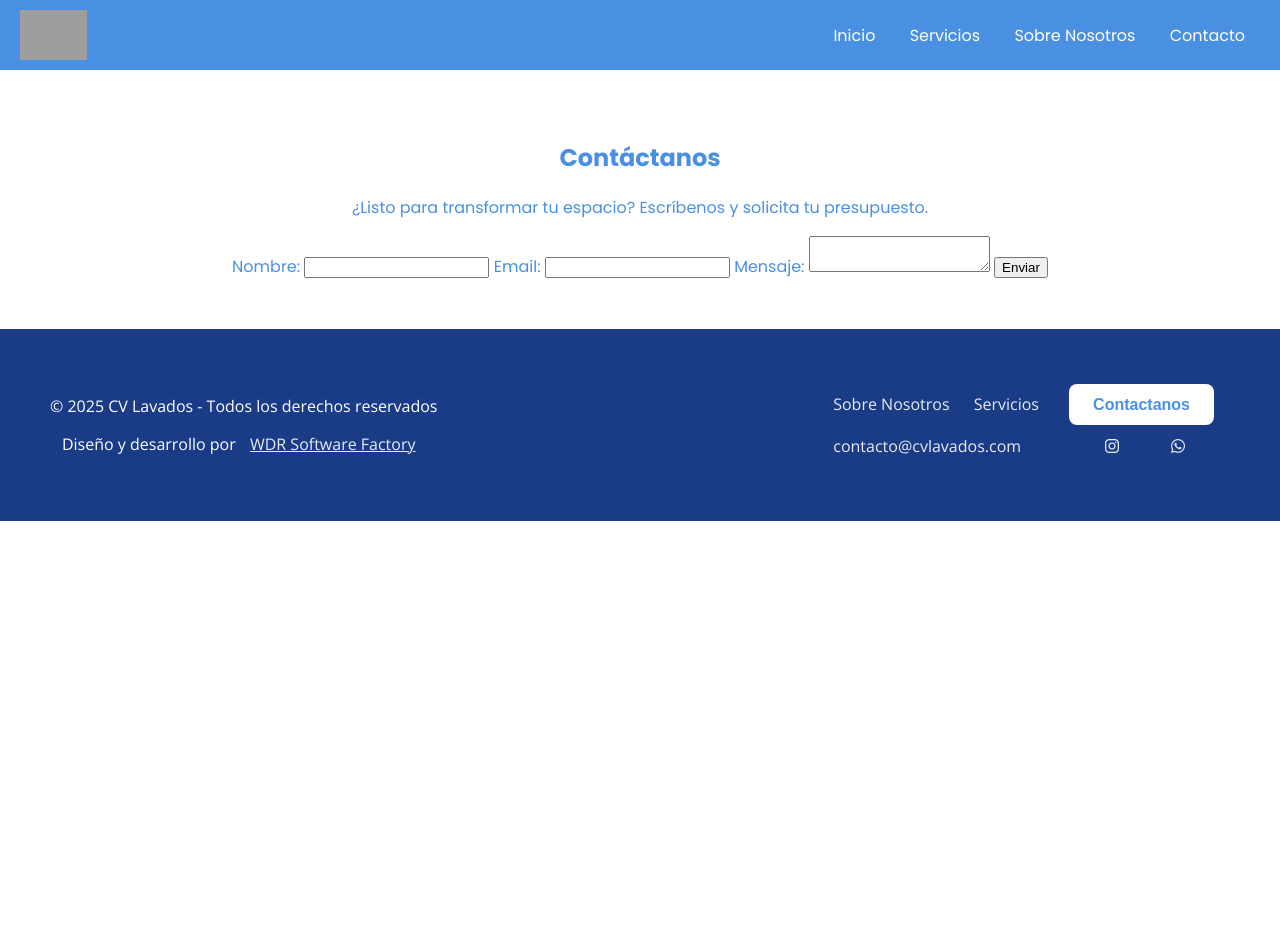
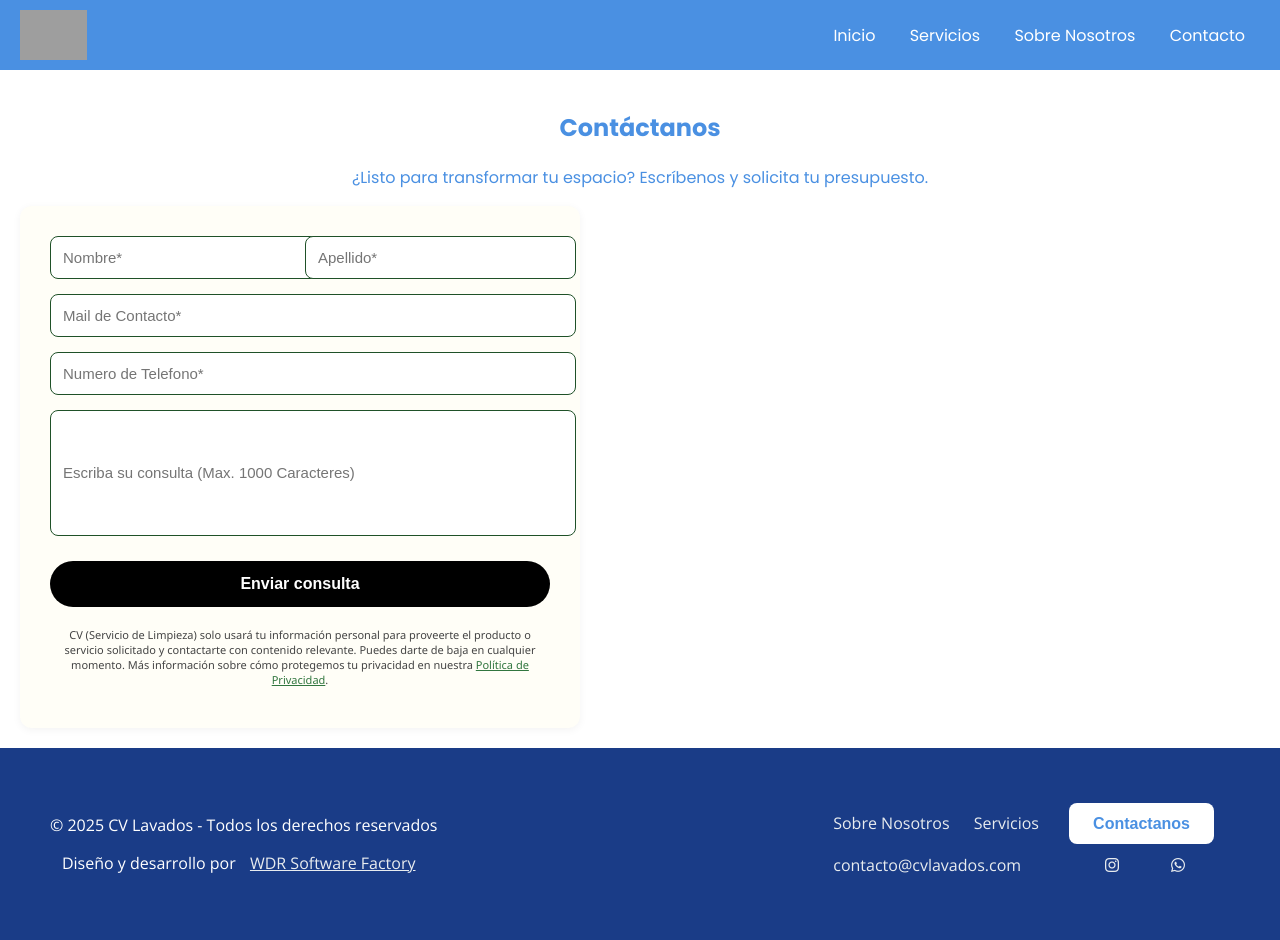
Before and after one commit to WDR-SoftwareFactory/CV-lavados-website, a Jekyll site: the page built from src/contacto.md, in a window 1280 px wide. Built offline with Jekyll 4.4.1, drawn with Linux system fonts in a browser that asks for light colours; before the commit the page ends 900 px from its top, so only the background shows below that; grey boxes are pictures that could not be loaded.

Commit message:
feat: enhance contact form styling and structure with modern design

```diff
--- a/src/assets/css/main.css
+++ b/src/assets/css/main.css
@@ -242,8 +242,76 @@ nav a:hover::after {
 }
 
 /* Estilos del contacto.html */
+.form-modern {
+  background: #fffef7;
+  padding: 30px;
+  max-width: 500px;
+  width: 100%;
+  border-radius: 12px;
+  box-shadow: 0 2px 8px rgba(0,0,0,0.05);
+  font-family: 'Segoe UI', sans-serif;
+}
+
+.form-modern .form-row {
+  display: flex;
+  gap: 10px;
+}
+
+.form-modern .form-row .form-group {
+  flex: 1;
+}
+
+.form-modern .form-group {
+  margin-bottom: 15px;
+}
+
+input[type=consulta] {
+height: 100px;
+}
+
+.form-modern input,
+.form-modern select {
+  width: 100%;
+  padding: 12px;
+  border: 1.5px solid #1f5128;
+  border-radius: 8px;
+  font-size: 15px;
+  background: #fff;
+  transition: border-color 0.3s ease;
+}
+
+.form-modern input:focus,
+.form-modern select:focus {
+  border-color: #31763f;
+  outline: none;
+}
+
+.form-modern button {
+  width: 100%;
+  padding: 14px;
+  background: black;
+  color: white;
+  font-size: 16px;
+  font-weight: bold;
+  border: none;
+  border-radius: 30px;
+  cursor: pointer;
+  margin-top: 10px;
+}
+
+.form-modern .form-footer-text {
+  font-size: 11px;
+  color: #444;
+  margin-top: 20px;
+}
+
+.form-modern .form-footer-text a {
+  color: #31763f;
+  text-decoration: underline;
+}
+
 .contacto {
-  padding: 50px 20px;
+  padding: 20px 20px;
   text-align: center;
   background: #ffffff;
 }
--- a/src/contacto.md
+++ b/src/contacto.md
@@ -5,13 +5,33 @@ title: Contacto
 <section class="contacto">
   <h2>Contáctanos</h2>
   <p>¿Listo para transformar tu espacio? Escríbenos y solicita tu presupuesto.</p>
-  <form action="https://formspree.io/f/{tu-id-aqui}" method="POST">
-    <label for="name">Nombre:</label>
-    <input type="text" id="name" name="name" required>
-    <label for="email">Email:</label>
-    <input type="email" id="email" name="email" required>
-    <label for="message">Mensaje:</label>
-    <textarea id="message" name="message" required></textarea>
-    <button type="submit">Enviar</button>
-  </form>
+  <form class="form-modern">
+  <div class="form-row">
+    <div class="form-group">
+      <input type="text" placeholder="Nombre*" required />
+    </div>
+    <div class="form-group">
+      <input type="text" placeholder="Apellido*" required />
+    </div>
+  </div>
+
+  <div class="form-group">
+    <input type="email" placeholder="Mail de Contacto*" required />
+  </div>
+
+  <div class="form-group">
+    <input type="Celular" placeholder="Numero de Telefono*" required />
+  </div>
+
+  <div class="form-group">
+    <input type="consulta" placeholder="Escriba su consulta (Max. 1000 Caracteres)" />
+  </div>
+
+  <button type="submit">Enviar consulta</button>
+
+  <p class="form-footer-text">
+    CV (Servicio de Limpieza) solo usará tu información personal para proveerte el producto o servicio solicitado y contactarte con contenido relevante. Puedes darte de baja en cualquier momento. Más información sobre cómo protegemos tu privacidad en nuestra <a href="#">Política de Privacidad</a>.
+  </p>
+</form>
+
 </section>
```
